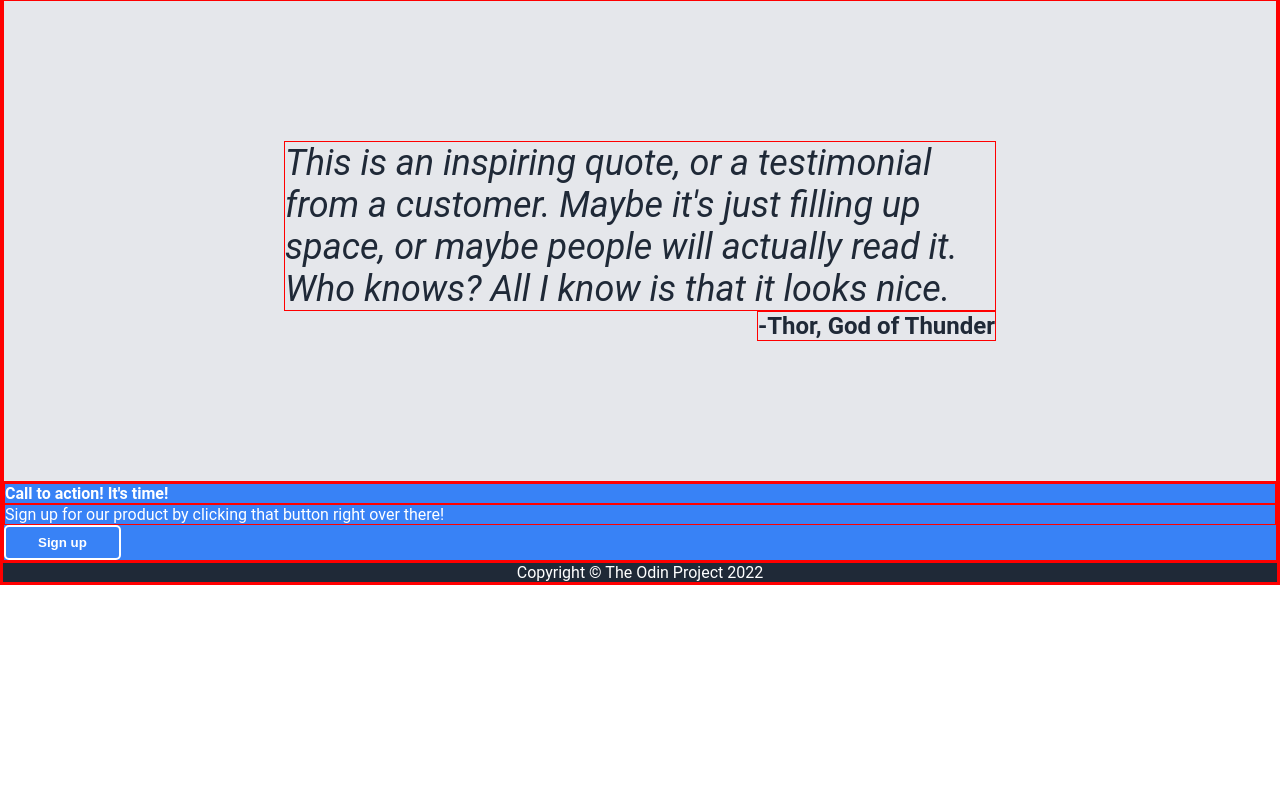
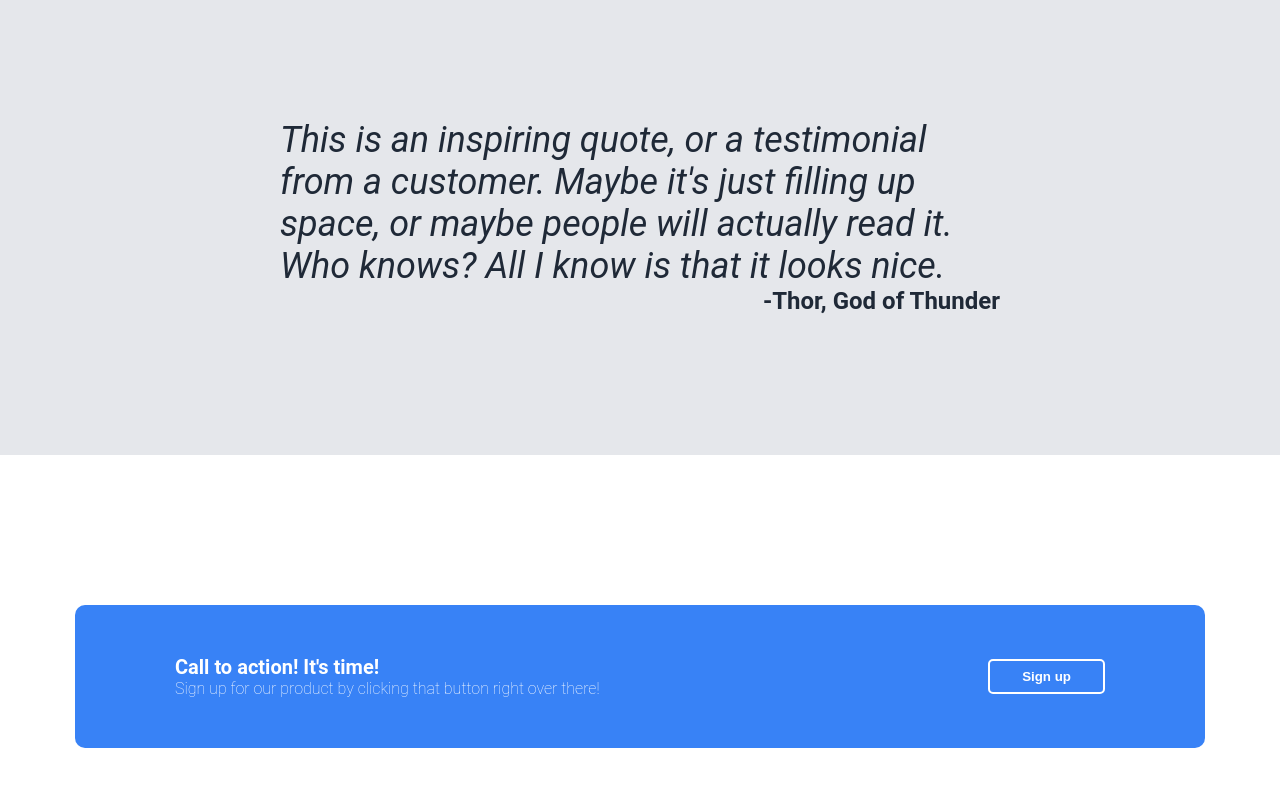
Before and after one commit to ishbosh/cloud-landing-page, a plain HTML site: page index.html in a window 1280 px wide. Shown: the part 1062-1860 px from the top of the page. Before the commit the page ends 1647 px from the top, so only its background shows below. Drawn offline with Linux system fonts and the light colour scheme.

Commit message:
Edit html and styles for call to action section and footer

```diff
--- a/index.html
+++ b/index.html
@@ -64,11 +64,13 @@
         </div>
 
         <div class="cta">
-            <div class="cta-title">
-                Call to action! It's time!
-            </div>
-            <div class="cta-text">
-                Sign up for our product by clicking that button right over there!
+            <div>
+                <div class="cta-title">
+                    Call to action! It's time!
+                </div>
+                <div class="cta-text">
+                    Sign up for our product by clicking that button right over there!
+                </div>
             </div>
             <button class="button">Sign up</button>
         </div>
--- a/styles.css
+++ b/styles.css
@@ -17,25 +17,13 @@ a {
     color: #E5E7EB;
 }
 
-/* debug */
-* {
-    border: 1px solid red;
-}
-
 .header,
 .hero,
 .footer {
     background-color: #1F2937;
-
 }
 
-.footer {
-    color: #ffffff;
-    display: flex;
-    justify-content: center;
-    align-items: center;
-}
-
+/* header section styles */
 .header {
     display: flex;
     justify-content: space-between;
@@ -53,7 +41,9 @@ a {
     display: flex;
     gap: 32px;
 }
+/* end header section styles */
 
+/* hero section styles */
 .hero {
     padding: 150px 150px;
     display: flex;
@@ -95,8 +85,9 @@ a {
 .hero-left .button {
     margin-top: 8px;
 }
+/* end hero section styles */
 
-
+/* info section styles */
 .info-title {
     font-size: 36px;
     font-weight: 800; /* extra bold */
@@ -128,7 +119,9 @@ a {
     width: 160px;
     height: 160px;
 }
+/* end info section styles */
 
+/* quote section styles */
 .quote {
     background-color: #E5E7Eb;
     color: #1F2937;
@@ -150,21 +143,44 @@ a {
     font-size: 24px;
     align-self: flex-end;
 }
+/* end quote section styles */
 
-.cta .button {
-    border: 2px solid white;
-}
-
+/* call to action section styles */
 .button,
 .cta {
     background-color: #3882F6;
     color: white;
 }
 
+.cta {
+    margin: 150px 75px;
+    padding: 50px 100px;
+    border-radius: 10px;
+    display: flex;
+    justify-content: space-between;
+}
+
+.cta .button {
+    border: 2px solid white;
+    align-self: center;
+}
+
 .cta-title {
     font-weight: bold;
+    font-size: 20px;
 }
 
 .cta-text {
-    font-weight: light;
+    font-weight: 100;
 }
+/* end call to action section styles */
+
+/* footer section */
+.footer {
+    color: #ffffff;
+    display: flex;
+    justify-content: center;
+    align-items: center;
+    padding: 24px 0;
+}
+/* end footer section */
```
